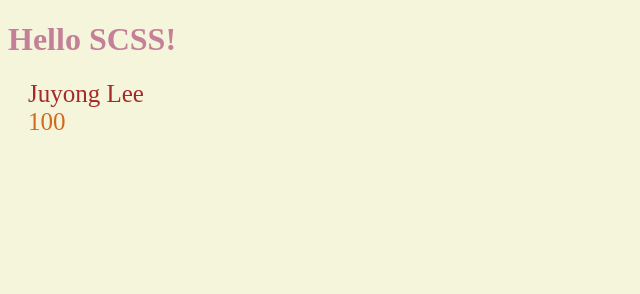
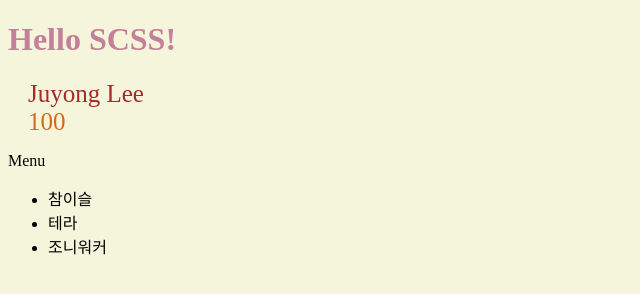
Before and after one commit to juyonglee/Sass-Syntactically-Awesome-Style-Sheets, a website built with Parcel: page index.html in a window 1280 px wide. Shown: the whole page, without its empty margins (0-640 px from the left). Built offline with nearby package versions, Linux system fonts and the light colour scheme.

Commit message:
부모 선택자 참조 예제를 위한 Layout 설정

```diff
--- a/index.html
+++ b/index.html
@@ -19,6 +19,15 @@
         </li>
       </ul>
     </div>
+    <!--  상위 (부모) 선택자 참조  -->
+    <div class="parent">
+      <div class="fs">Menu</div>
+      <ul>
+        <li>참이슬</li>
+        <li>테라</li>
+        <li>조니워커</li>
+      </ul>
+    </div>
   </div>
 </body>
 </html>
```
